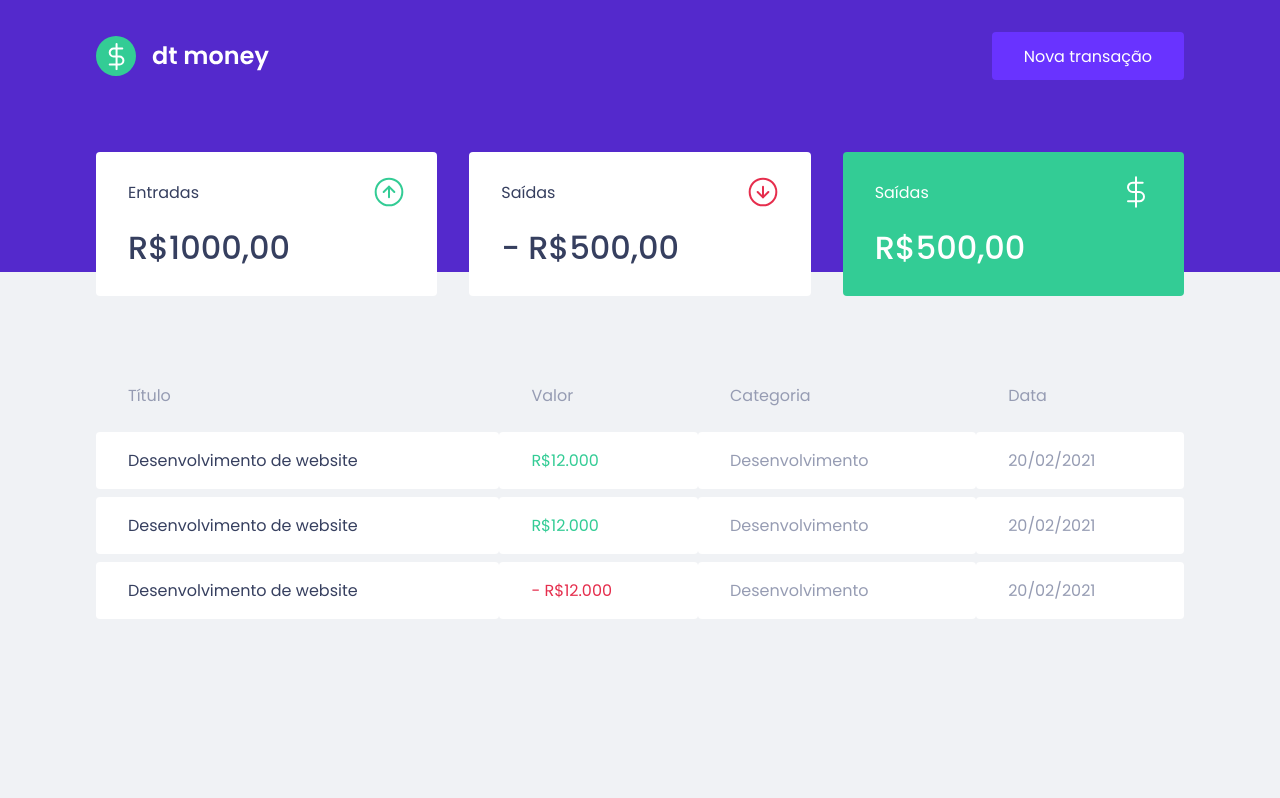
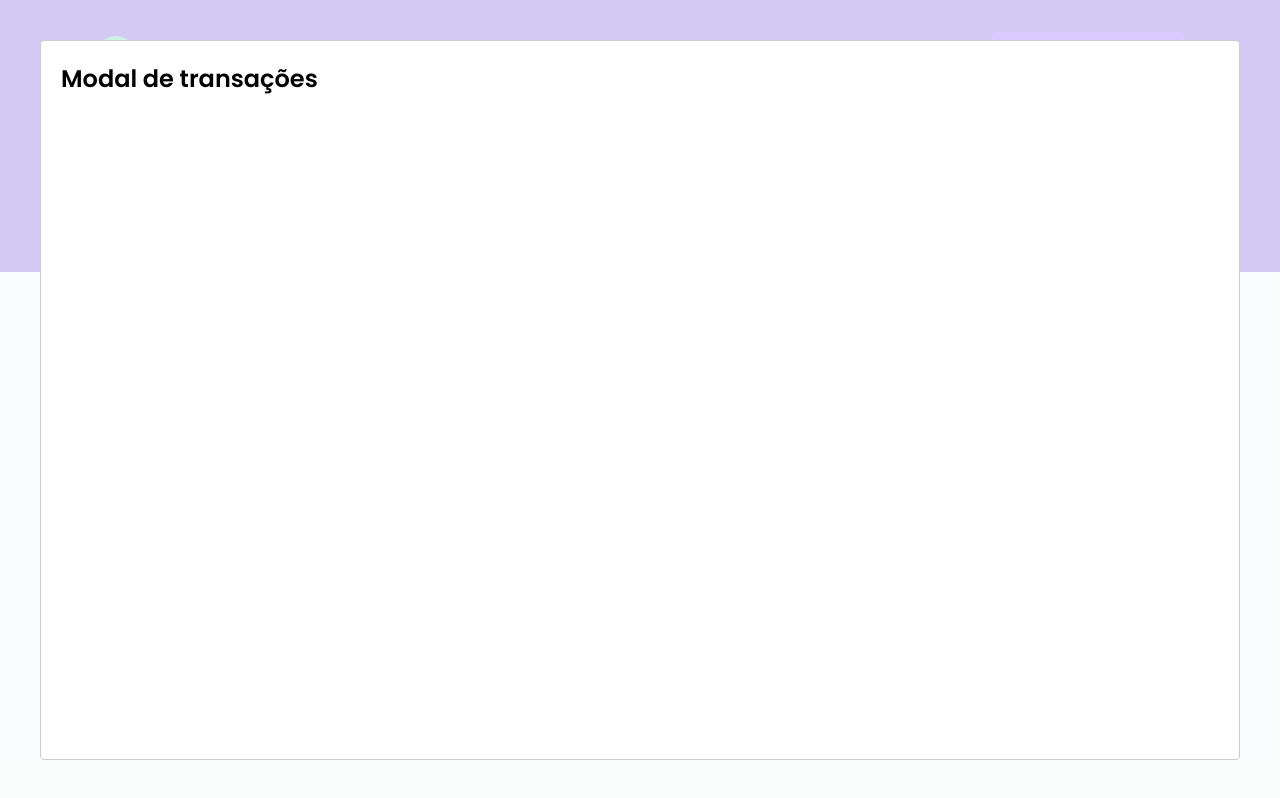
Before and after one commit to birnayt/dtmoney, a React (Create React App) app: page / in a window 1280 px wide. Both pictures are taken after a click on the button "Nova transação". Built offline with nearby package versions, Linux system fonts and the light colour scheme; no server answers; what miragejs would draw is missing.

Commit message:
feat: make modal of new transactions

```diff
--- a/package.json
+++ b/package.json
@@ -7,6 +7,7 @@
     "miragejs": "^0.1.41",
     "react": "^17.0.2",
     "react-dom": "^17.0.2",
+    "react-modal": "^3.14.3",
     "react-scripts": "4.0.3",
     "styled-components": "^5.3.0",
     "web-vitals": "^1.0.1"
@@ -19,6 +20,7 @@
     "@types/node": "^12.0.0",
     "@types/react": "^17.0.0",
     "@types/react-dom": "^17.0.0",
+    "@types/react-modal": "^3.12.1",
     "@types/styled-components": "^5.1.11",
     "typescript": "^4.1.2"
   },
--- a/src/App.tsx
+++ b/src/App.tsx
@@ -1,12 +1,34 @@
+import { useState } from "react";
+import Modal from 'react-modal';
+
 import { Dashboard } from "./components/Dashboard";
 import { Header } from "./components/Header";
 import { GlobalStyle } from "./styles/global";
 
+Modal.setAppElement('#root');
+
 export function App() {
+  const [isOpenNewTransactionModal, setIsOpenNewTransactionModal] = useState(false);
+
+  function handleOpenNewTransactionModal() {
+    setIsOpenNewTransactionModal(true);
+  }
+
+  function handleCloseNewTransactionModal() {
+    setIsOpenNewTransactionModal(false);
+  }
+
   return (
     <>
-      <Header />
+      <Header handleOpenNewTransactionModal={handleOpenNewTransactionModal} />
       <Dashboard />
+
+      <Modal
+        isOpen={isOpenNewTransactionModal}
+        onRequestClose={handleCloseNewTransactionModal}
+      >
+        <h2>Modal de transações</h2>
+      </Modal>
       <GlobalStyle />
     </>
   );
--- a/src/components/Header/index.tsx
+++ b/src/components/Header/index.tsx
@@ -2,12 +2,16 @@
 
 import * as S from './styles';
 
-export function Header() {
+interface HeaderProps {
+  handleOpenNewTransactionModal: () => void;
+}
+
+export function Header({ handleOpenNewTransactionModal }: HeaderProps) {
   return (
     <S.Container>
       <S.Content>
         <img src={logoImg} alt="dt money" />
-        <button type="button">
+        <button type="button" onClick={handleOpenNewTransactionModal}>
           Nova transação
         </button>
       </S.Content>
```
Also changed, not shown: 1 other file (tests, documents, lock files or other folders).
